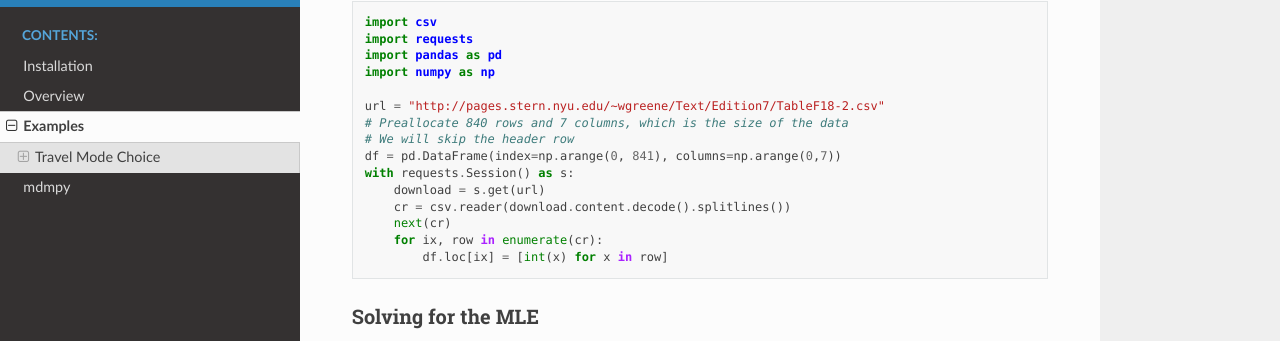
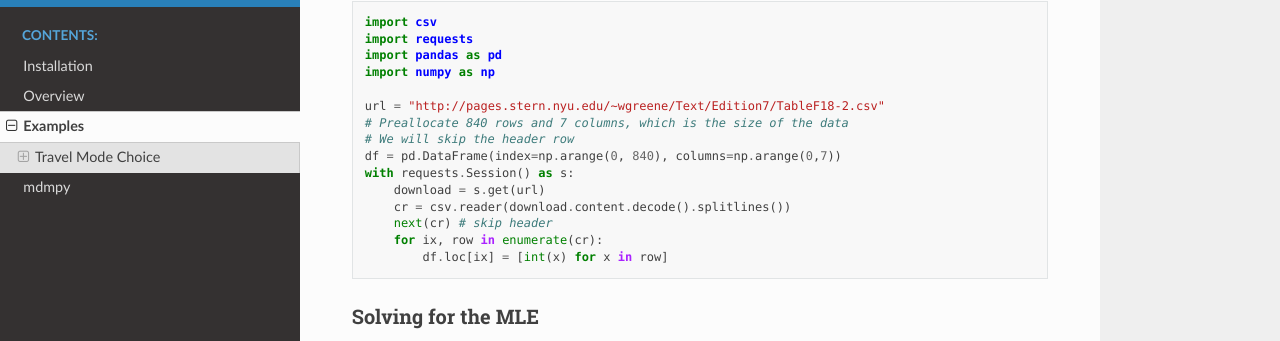
Before and after one commit to justanothergithubber/mdmpy, a Sphinx documentation site: the page built from docs/examples.rst, in a window 1280 px wide and 1400 px high, scrolled down 252 px. Shown: the part 111-452 px from the top of the window. Built offline with Sphinx 7.4.7 and the Read the Docs theme 2.0.0, drawn with Linux system fonts in a browser that asks for light colours; cross-references to code outside the pages are shown as plain code.

```diff
--- a/docs/examples.rst
+++ b/docs/examples.rst
@@ -21,11 +21,11 @@
    url = "http://pages.stern.nyu.edu/~wgreene/Text/Edition7/TableF18-2.csv"
    # Preallocate 840 rows and 7 columns, which is the size of the data
    # We will skip the header row
-   df = pd.DataFrame(index=np.arange(0, 841), columns=np.arange(0,7))
+   df = pd.DataFrame(index=np.arange(0, 840), columns=np.arange(0,7))
    with requests.Session() as s:
        download = s.get(url)
        cr = csv.reader(download.content.decode().splitlines())
-       next(cr)
+       next(cr) # skip header
        for ix, row in enumerate(cr):
            df.loc[ix] = [int(x) for x in row]
 
@@ -92,7 +92,7 @@
    with requests.Session() as s:
        download = s.get(url)
        cr = csv.reader(download.content.decode().splitlines())
-       next(cr)
+       next(cr) # skip header
        for ix, row in enumerate(cr):
            df.loc[ix] = [int(x) for x in row]
 
```
Also changed, not shown: 1 other file.
